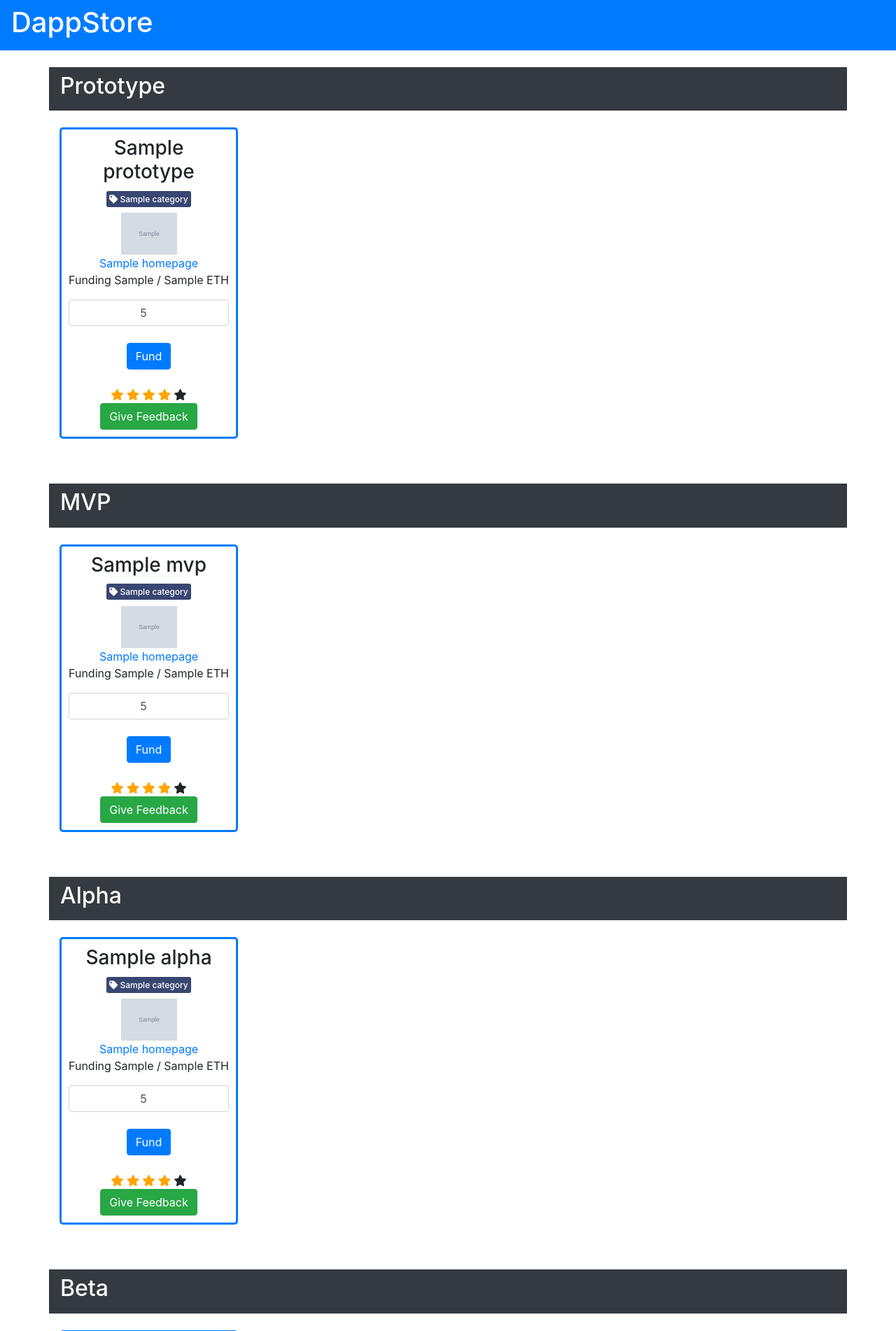
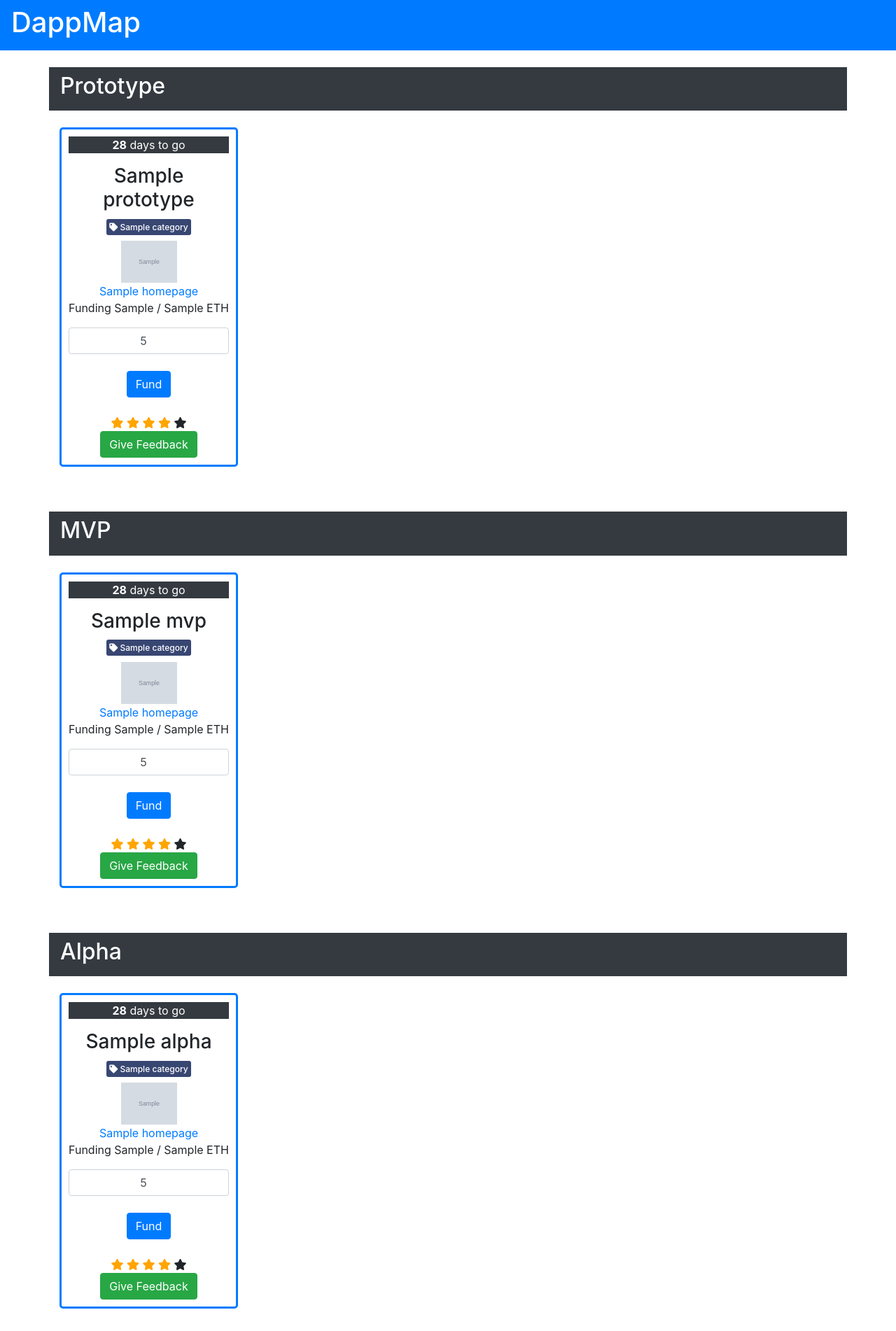
Before and after one commit to dappstore0/dappstore, a Django app: template app/templates/home.html in a window 1280 px wide. Shown: the top 1902 px of the page at 70% size. Run offline with Django 3.2, Linux system fonts and the light colour scheme; the template is opened without the code that fills it: most values are stand-ins (such as "Sample title", 1, 10 or a date in 2020); grey boxes marked "Sample" are stand-in pictures; some libraries are stand-ins or nearby versions.

Commit message:
dappstore --> dappmap

```diff
--- a/app/templates/base.html
+++ b/app/templates/base.html
@@ -19,7 +19,7 @@
   </head>
   <body>
     <nav class="navbar navbar-dark bg-primary">
-      <h1 style="color:white;">DappStore</h1>
+      <h1 style="color:white;">DappMap</h1>
     </nav>
     {% block content %}{% endblock %}
 
--- a/app/templates/dapp.html
+++ b/app/templates/dapp.html
@@ -1,4 +1,7 @@
 <div class="dapp text-center">
+    <div style="background-color: #343a40">
+        <p style="color: white"><b>28</b> days to go<br>
+    </div>
   <h3>
     {{ dapp.name }}
     <br>
@@ -7,7 +10,15 @@
 
   <img height="60px" src="{{ dapp.icon }}">
   <br>
-  <a href="{{ dapp.homepage }}">{{ dapp.homepage }}</a><p>Funding {{ dapp.current_fund }} / {{ dapp.fund_next_stage }} ETH</p>
+
+  <a href="{{ dapp.homepage }}">{{ dapp.homepage }}</a>
+
+   <!-- <div style="background-color: #343a40">
+        <p style="color: white"><b>28</b> days to go<br>
+        <b>45</b> days to deliver</p>
+    </div>
+    -->
+    <p>Funding {{ dapp.current_fund }} / {{ dapp.fund_next_stage }} ETH</p>
   <form action="/" method="post">
     {% csrf_token %}
     <input type="hidden" name="name" value="{{ dapp.name }}">
--- a/app/views.py
+++ b/app/views.py
@@ -36,7 +36,7 @@ def home(request):
         "alphas": alphas,
         "betas": betas,
         "lives": lives,
-        "title": "Welcome to The DappStore!",
+        "title": "Welcome to The DappMap!",
     }
     return render(request, "home.html", context)
 
```
